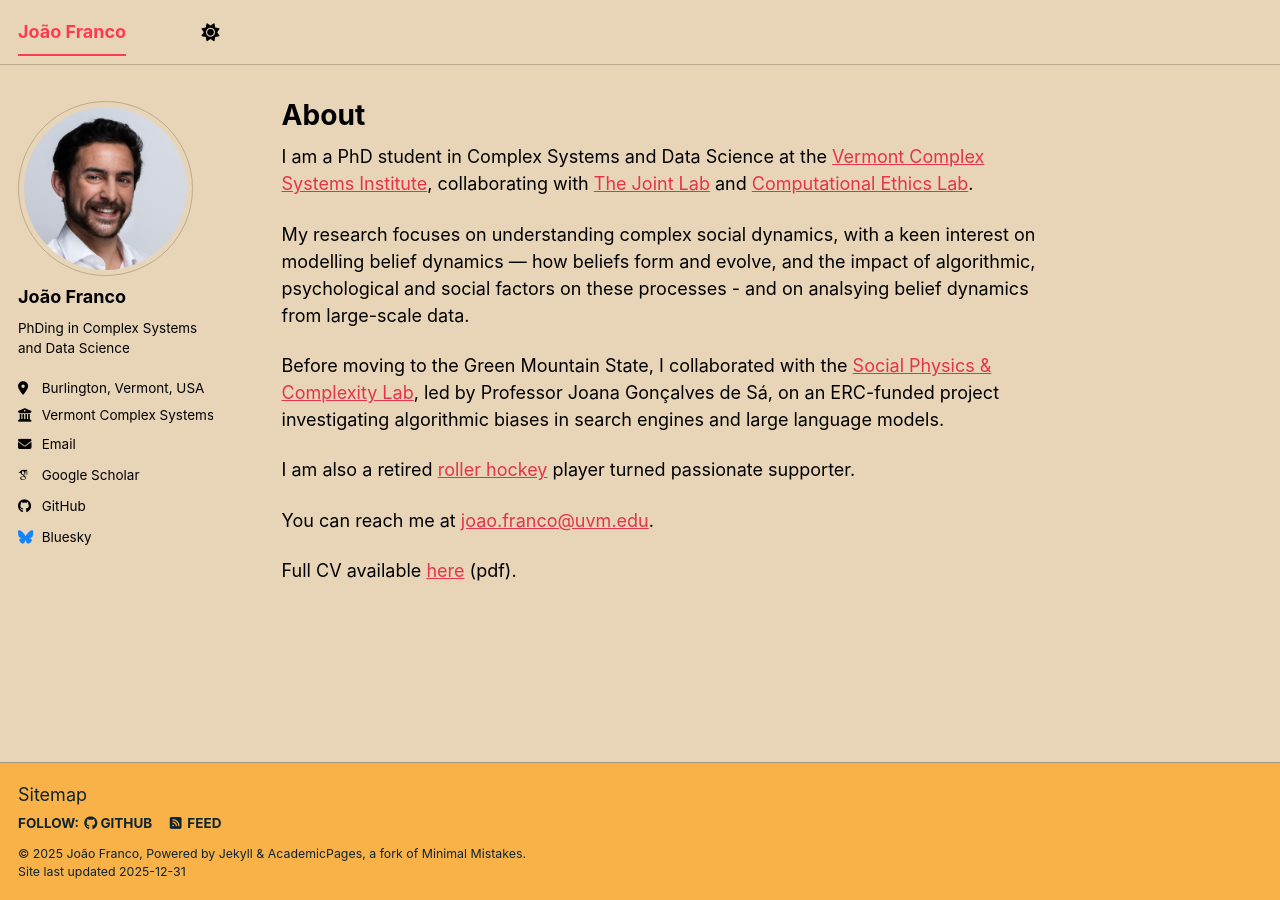
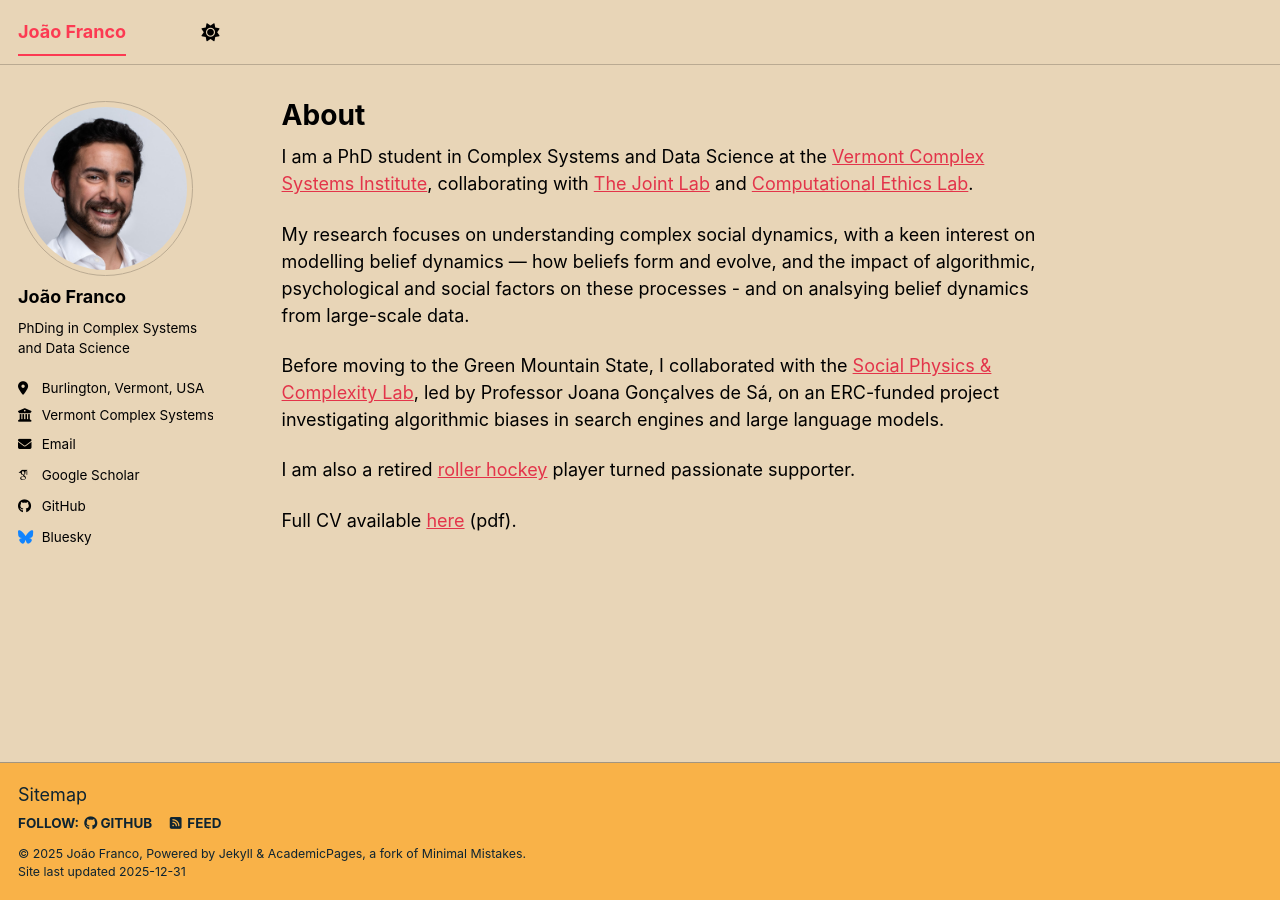
Before and after one commit to OkFranco/okfranco.github.io, a Jekyll site: the page built from _pages/about.md, in a window 1280 px wide. Built offline with Jekyll 4.4.1, drawn with Linux system fonts in a browser that asks for light colours; some web fonts are replaced; a script bundle is joined from its source files by our own code; library files that are not in the unit come from our copies.

Commit message:
adjust_main_page_cv_hyperlink

```diff
--- a/_pages/about.md
+++ b/_pages/about.md
@@ -18,10 +18,9 @@
 
 I am also a retired [roller hockey](https://www.youtube.com/watch?v=qx1tXLwHNU0) player turned passionate supporter.
 
+<!-- You can reach me at [joao.franco@uvm.edu](mailto: joao.franco@uvm.edu). -->
 
-You can reach me at [joao.franco@uvm.edu](mailto: joao.franco@uvm.edu).
-
-Full CV available [here]() (pdf).
+Full CV available [here](https://www.okfranco.github.io/files/CV_Joao_Franco.pdf") (pdf).
 
 
 <!--
```
